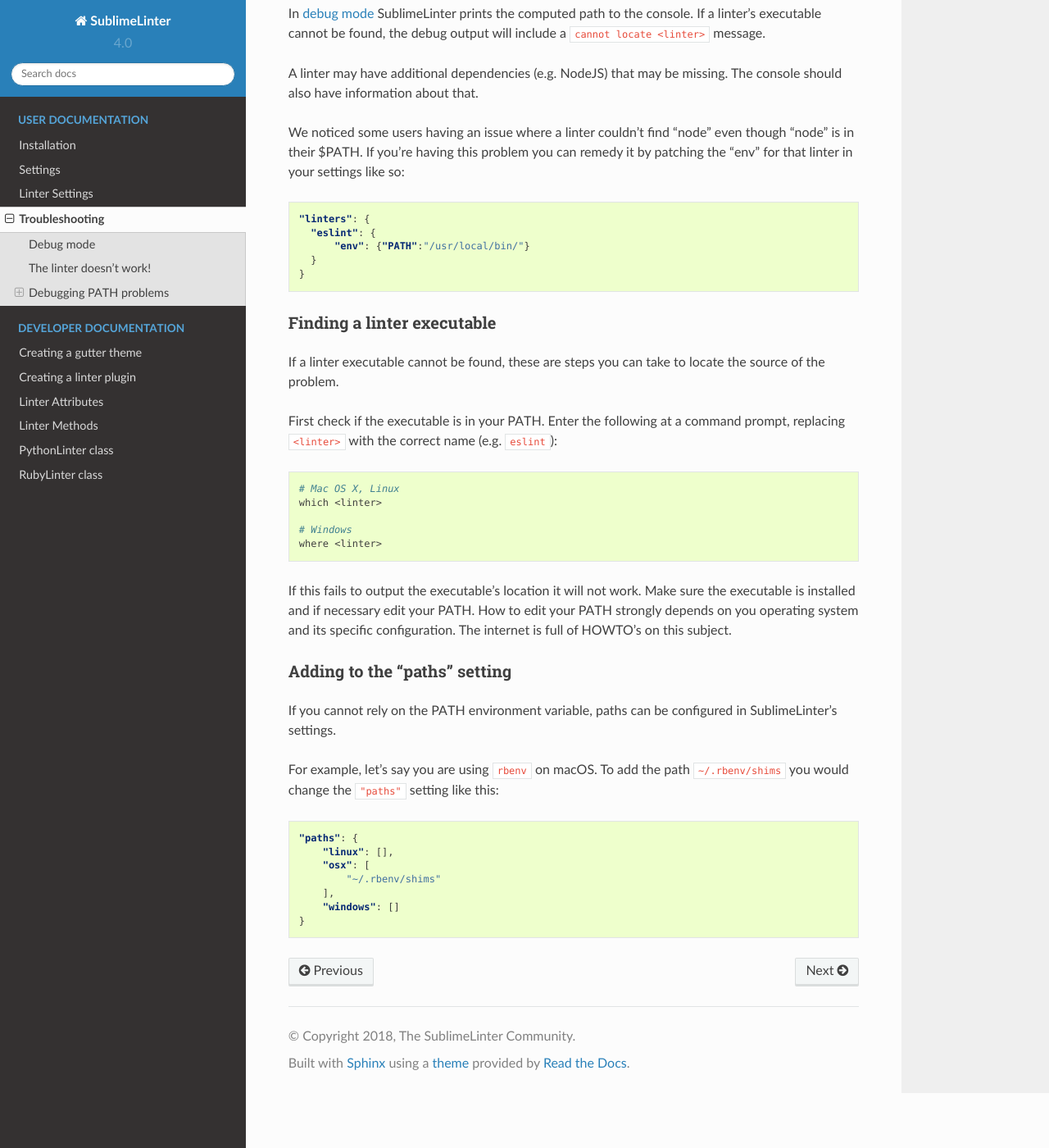
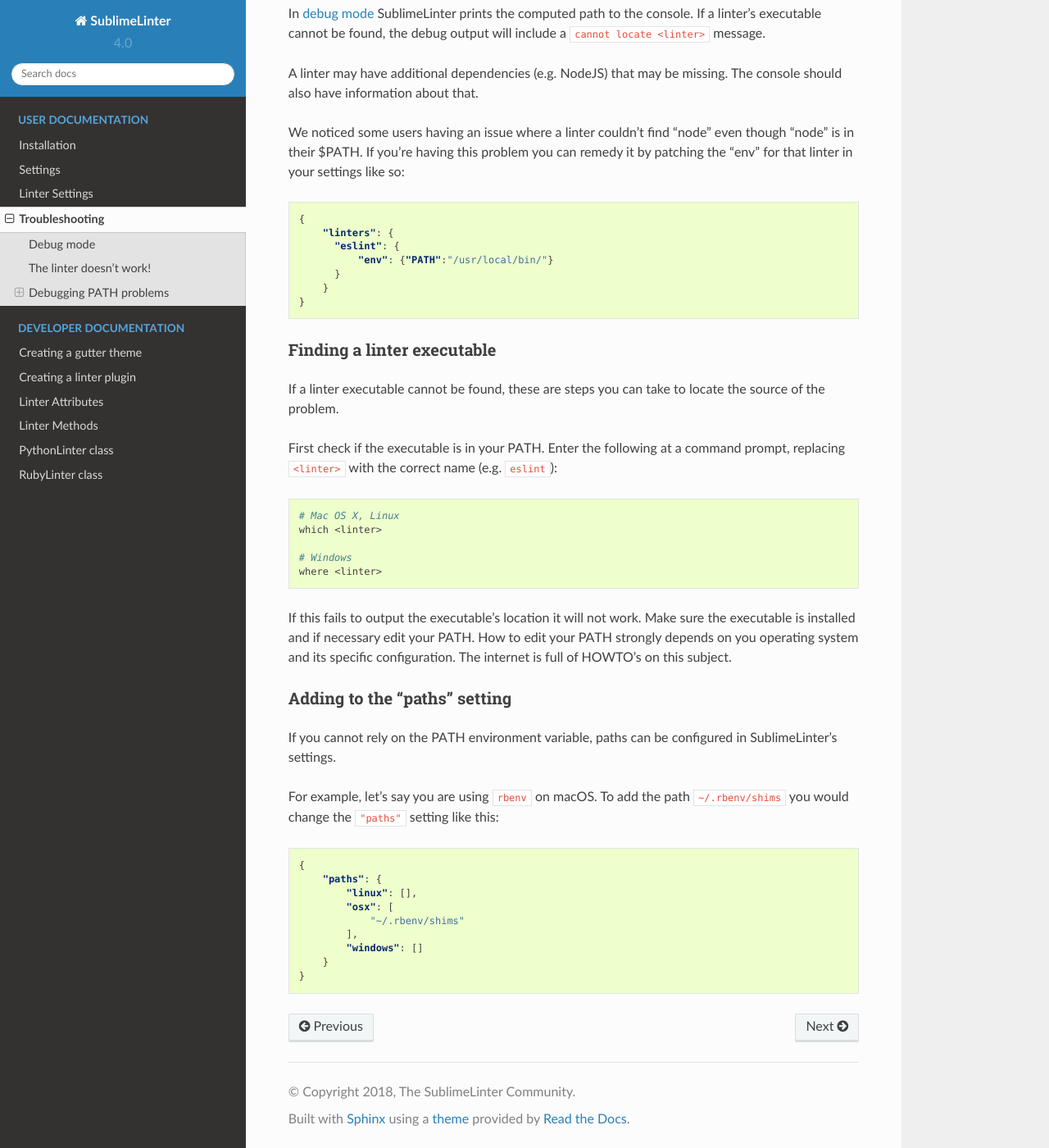
Before and after one commit to SublimeLinter/SublimeLinter, a Sphinx documentation site: the page built from docs/troubleshooting.rst, in a window 1280 px wide and 1400 px high, scrolled down 973 px. Shown: the whole window at 82% size. Built offline with Sphinx 7.4.7 and the Read the Docs theme 2.0.0, drawn with Linux system fonts in a browser that asks for light colours.

Commit message:
Fix json blocks in docs

```diff
--- a/docs/linter_settings.rst
+++ b/docs/linter_settings.rst
@@ -97,7 +97,7 @@
 
 Some examples:
 
-.. code-block:: json
+.. code-block:: javascript
 
     {
         // suppress all warnings
@@ -211,6 +211,7 @@
 Example: this changes the appearance of whitespace warnings in flake8:
 
 .. code-block:: json
+
     {
         "linters": {
             "flake8": {
--- a/docs/troubleshooting.rst
+++ b/docs/troubleshooting.rst
@@ -58,12 +58,13 @@
 
 .. code-block:: json
 
-    "linters": {
-      "eslint": {
-          "env": {"PATH":"/usr/local/bin/"}
-      }
+    {
+        "linters": {
+          "eslint": {
+              "env": {"PATH":"/usr/local/bin/"}
+          }
+        }
     }
-
 
 Finding a linter executable
 ~~~~~~~~~~~~~~~~~~~~~~~~~~~
@@ -97,10 +98,12 @@
 
 .. code-block:: json
 
-    "paths": {
-        "linux": [],
-        "osx": [
-            "~/.rbenv/shims"
-        ],
-        "windows": []
+    {
+        "paths": {
+            "linux": [],
+            "osx": [
+                "~/.rbenv/shims"
+            ],
+            "windows": []
+        }
     }
```
